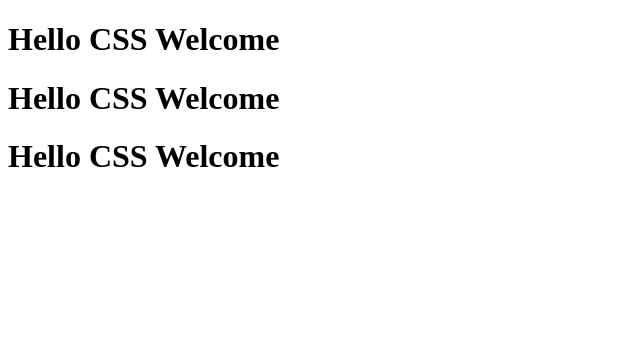
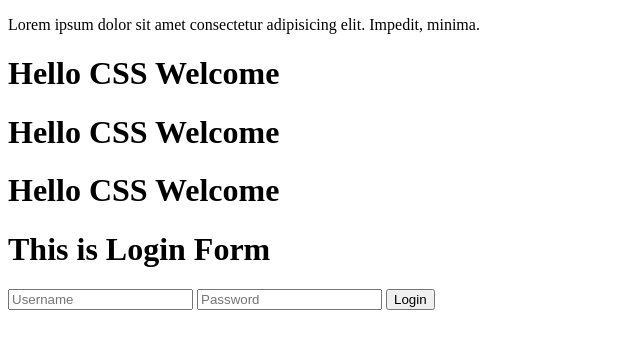
Before and after one commit to dev-pro-shamim/HTML, a plain HTML site: page index.html in a window 1280 px wide. Shown: the whole page, without its empty margins (0-640 px from the left). Drawn offline with Linux system fonts and the light colour scheme.

Commit message:
commited

```diff
--- a/index.html
+++ b/index.html
@@ -12,6 +12,7 @@
             background-color: antiquewhite;
         }
     </style> -->
+    <p>Lorem ipsum dolor sit amet consectetur adipisicing elit. Impedit, minima.</p>
 
 
 
@@ -21,6 +22,16 @@
     <h1>Hello CSS Welcome</h1>
     <h1 id="afia">Hello CSS Welcome</h1>
     <h1 class="shamim" >Hello CSS Welcome</h1>
+    <h1>This is Login Form</h1>
+    <form >
+
+        <input type="text" placeholder="Username">
+        <input type="password" placeholder="Password">
+
+        <button>Login</button>
+    </form>
+
+
 
 
 
```
